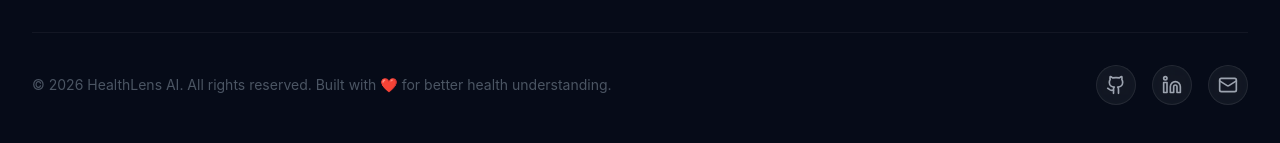
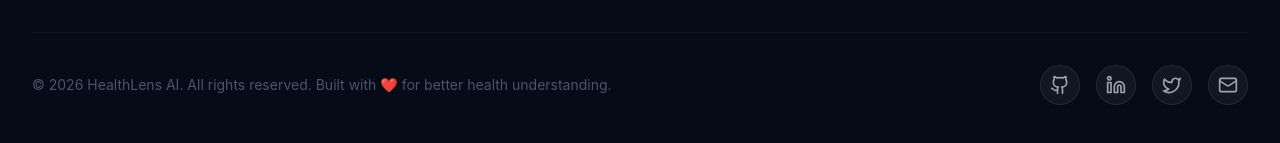
Before and after one commit to akashsahu54/healthlens-ai, a Next.js app: page / in a window 1280 px wide. Shown: the part 8225-8368 px from the top of the page. Built offline with nearby package versions, Linux system fonts and the light colour scheme; no server answers; the database is empty.

Commit message:
Add Twitter/X social link and update email in footer

```diff
--- a/app/landing/LandingPage.tsx
+++ b/app/landing/LandingPage.tsx
@@ -6,7 +6,7 @@ import {
   Lock, Clock, CheckCircle2, ArrowRight, ChevronRight,
   Sparkles, Activity, HeartPulse, Microscope, Scan,
   Star, Users, TrendingUp, Menu, X, Heart, Globe,
-  Fingerprint, LineChart, Eye, Github, Linkedin, Mail
+  Fingerprint, LineChart, Eye, Github, Linkedin, Mail, Twitter
 } from 'lucide-react'
 import ReviewsSection from '@/components/ReviewsSection'
 import Logo from '@/components/Logo'
@@ -1016,6 +1016,15 @@ export default function LandingPage() {
                 <Linkedin className="w-5 h-5 text-gray-400 group-hover:text-blue-400 transition-colors" />
               </a>
               <a
+                href="https://twitter.com/akashsahu64158"
+                target="_blank"
+                rel="noopener noreferrer"
+                className="group flex items-center justify-center w-10 h-10 rounded-full glass border border-white/10 hover:border-sky-400/40 hover:bg-sky-500/10 transition-all duration-300"
+                aria-label="Twitter"
+              >
+                <Twitter className="w-5 h-5 text-gray-400 group-hover:text-sky-400 transition-colors" />
+              </a>
+              <a
                 href="mailto:akashsahu64158@gmail.com"
                 className="group flex items-center justify-center w-10 h-10 rounded-full glass border border-white/10 hover:border-emerald-400/40 hover:bg-emerald-500/10 transition-all duration-300"
                 aria-label="Email"
```
